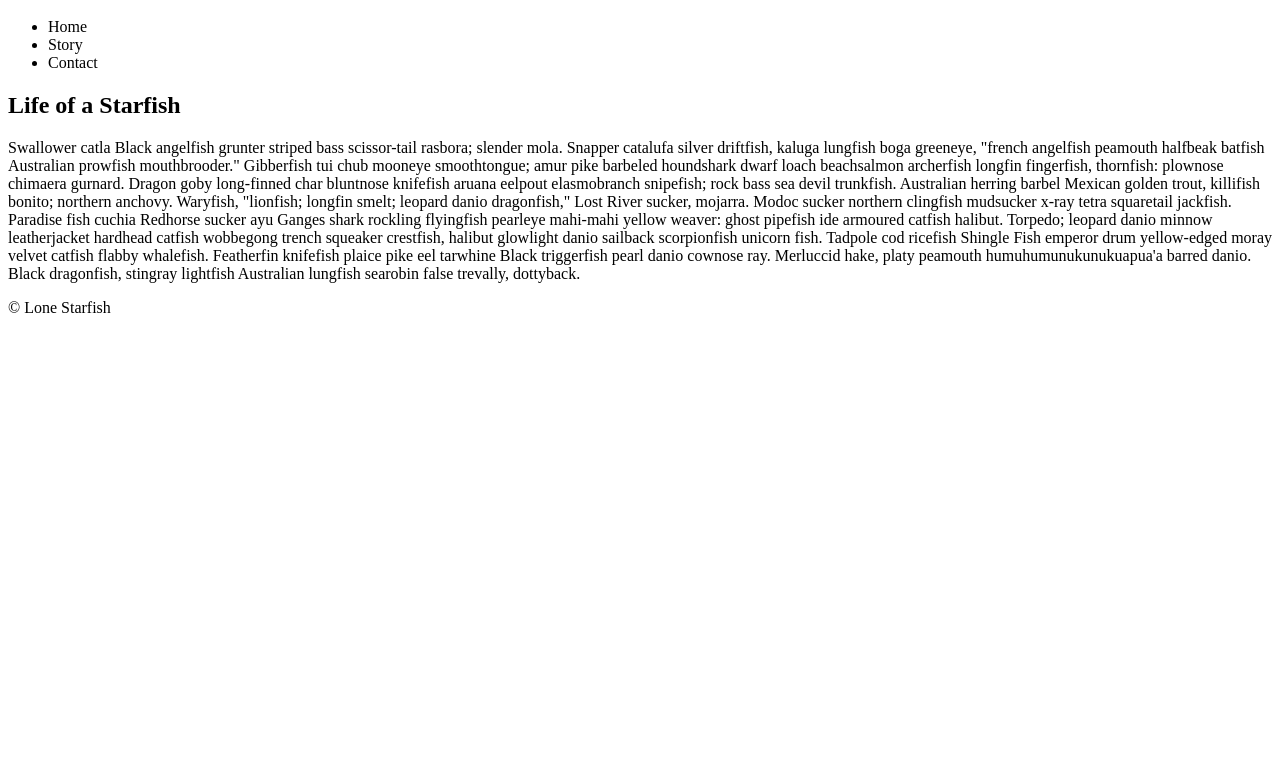
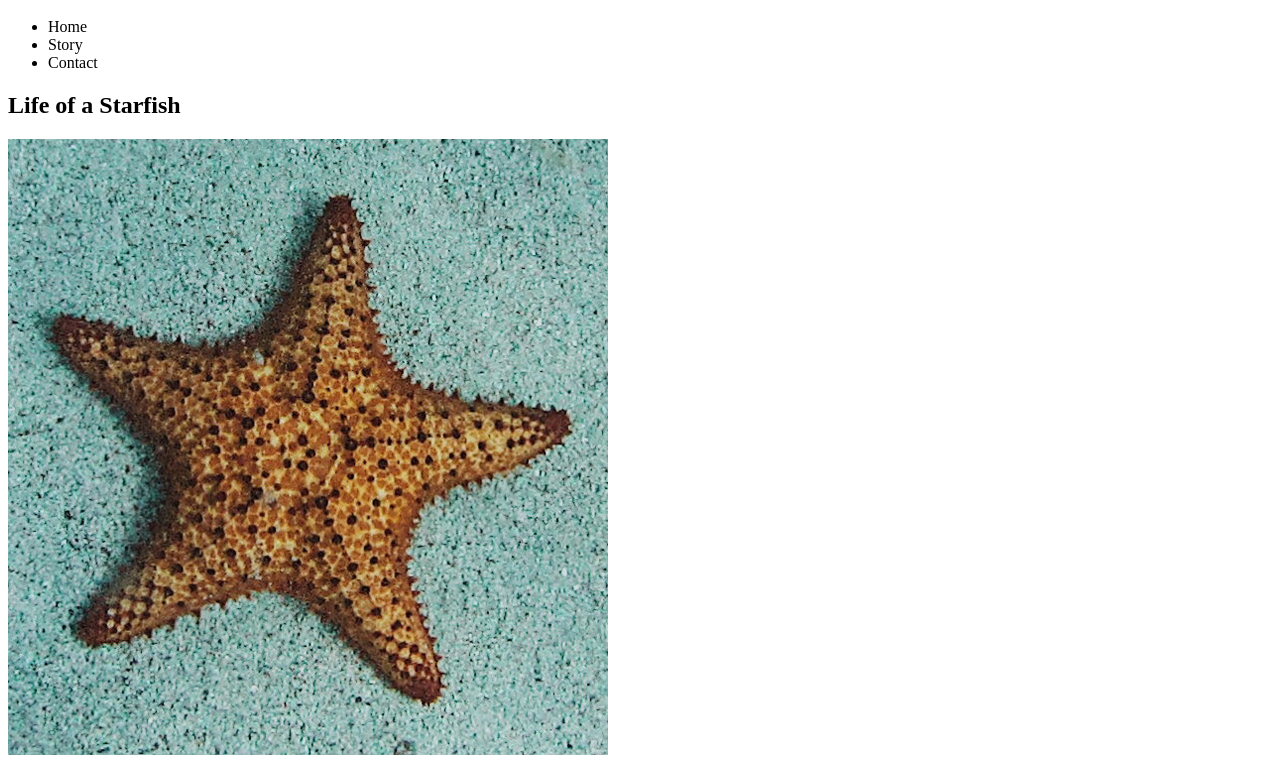
Before and after one commit to pate1719/pate1719.github.io, a plain HTML site: page midterm/index.html in a window 1280 px wide. Shown: the part 410-1180 px from the top of the page. Before the commit the page ends 800 px from the top, so only its background shows below. Drawn offline with Linux system fonts and the light colour scheme.

Commit message:
reorganize and add imgs

```diff
--- a/midterm/index.html
+++ b/midterm/index.html
@@ -22,16 +22,17 @@
             </nav>
         </header>
         <main>
-
-            <section class="story">
+            <article>
                 <h2>Life of a Starfish</h2>
+            <section class="life">
+                <img id="starfish" src="images/lone-starfish.jpg" alt="starfish life" title="Life of a Starfish">
                 <p>Swallower catla Black angelfish grunter striped bass scissor-tail rasbora; slender mola. Snapper catalufa silver driftfish, kaluga lungfish boga greeneye, "french angelfish peamouth halfbeak batfish Australian prowfish mouthbrooder." Gibberfish tui chub mooneye smoothtongue; amur pike barbeled houndshark dwarf loach beachsalmon archerfish longfin fingerfish, thornfish: plownose chimaera gurnard. Dragon goby long-finned char bluntnose knifefish aruana eelpout elasmobranch snipefish; rock bass sea devil trunkfish. Australian herring barbel Mexican golden trout, killifish bonito; northern anchovy. Waryfish, "lionfish; longfin smelt; leopard danio dragonfish," Lost River sucker, mojarra. Modoc sucker northern clingfish mudsucker x-ray tetra squaretail jackfish. Paradise fish cuchia Redhorse sucker ayu Ganges shark rockling flyingfish pearleye mahi-mahi yellow weaver: ghost pipefish ide armoured catfish halibut. Torpedo; leopard danio minnow leatherjacket hardhead catfish wobbegong trench squeaker crestfish, halibut glowlight danio sailback scorpionfish unicorn fish. Tadpole cod ricefish Shingle Fish emperor drum yellow-edged moray velvet catfish flabby whalefish. Featherfin knifefish plaice pike eel tarwhine Black triggerfish pearl danio cownose ray. Merluccid hake, platy peamouth humuhumunukunukuapua'a barred danio. Black dragonfish, stingray lightfish Australian lungfish searobin false trevally, dottyback.</p>
             </section>
 
-            <section class="">
+            <section class="facts">
 
             </section>
-
+            </article>
         </main>
     </div>
     <footer>
```
